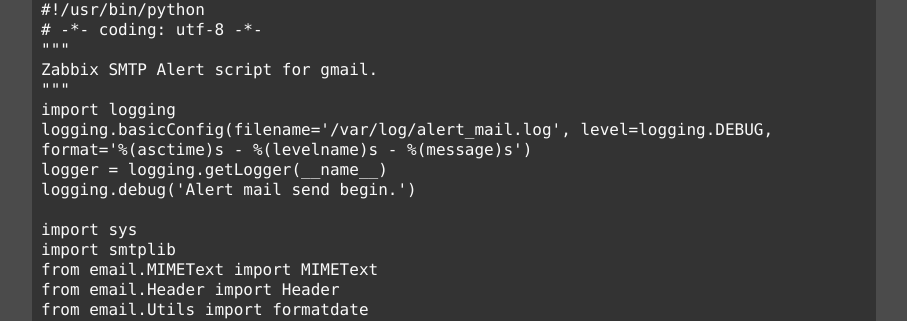
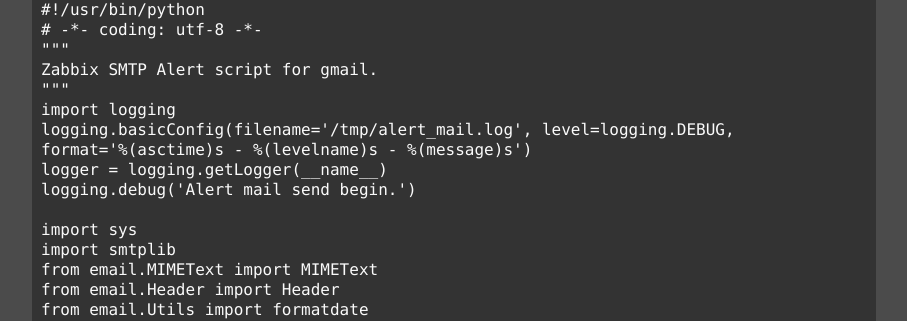
Before and after one commit to lumiere000/blog, a Jekyll site: the page built from _posts/2017-10-31-python_send_mail_via_gmail.md, in a window 1280 px wide and 900 px high, scrolled down 1273 px. Shown: the part 220-541 px from the top of the window, without its empty margins (186-1093 px from the left). Built offline with Jekyll 4.4.1, drawn with Linux system fonts in a browser that asks for light colours; nearby versions of some CDN libraries; some of the changed text lies outside the part shown.

Commit message:
update log location

````diff
--- a/_posts/2017-10-31-python_send_mail_via_gmail.md
+++ b/_posts/2017-10-31-python_send_mail_via_gmail.md
@@ -67,7 +67,7 @@
 Zabbix SMTP Alert script for gmail.
 """
 import logging
-logging.basicConfig(filename='/var/log/alert_mail.log', level=logging.DEBUG,
+logging.basicConfig(filename='/tmp/alert_mail.log', level=logging.DEBUG,
 format='%(asctime)s - %(levelname)s - %(message)s')
 logger = logging.getLogger(__name__)
 logging.debug('Alert mail send begin.')
@@ -139,4 +139,4 @@
 ./gmail-auth-smtp.py test@yourmail.com yoursubject yourmessage
 ```
 
-you can see message log in /var/alert_mail.log
+you can see message log in /tmp/alert_mail.log
````
